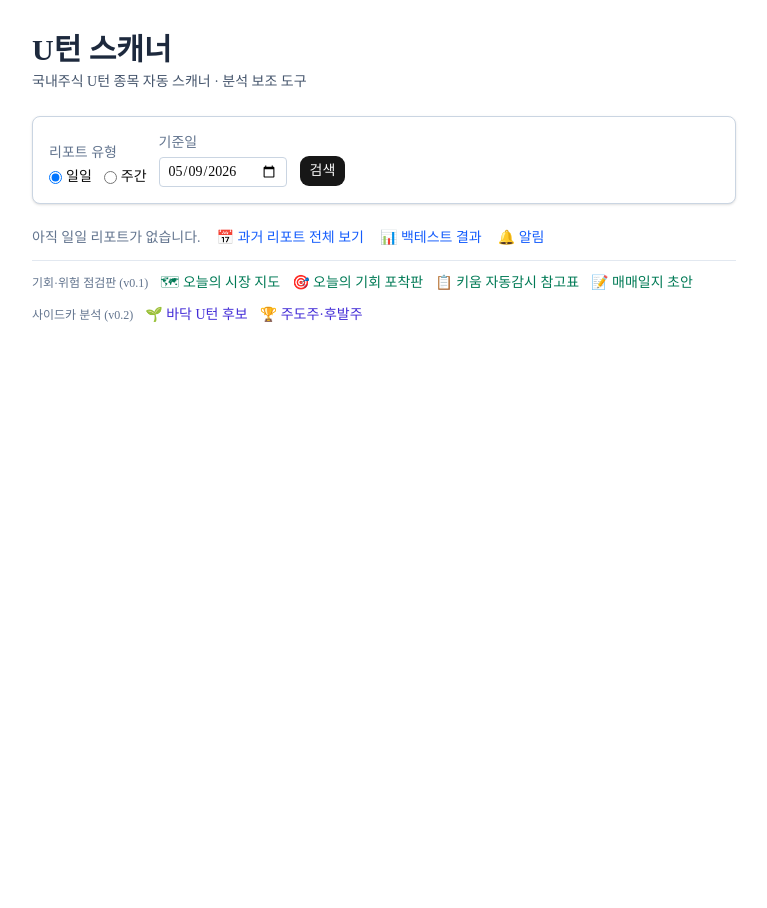
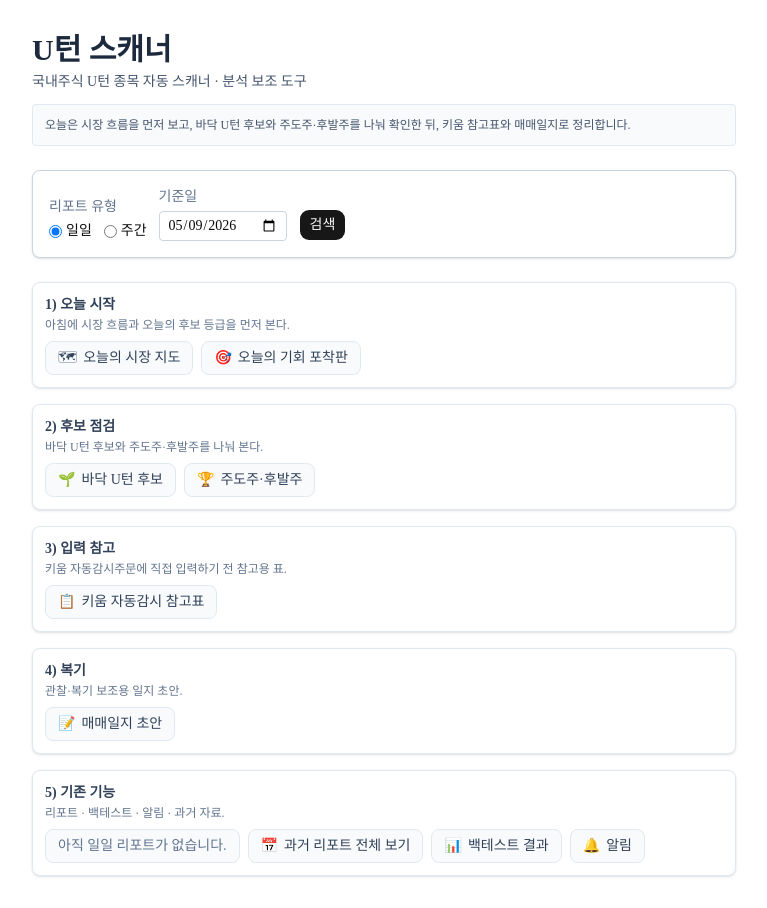
Before and after one commit to iambongdari-cyber/u-turn-scanner, a Next.js app: page / in a window 1280 px wide. Shown: the whole page, without its empty margins (256-1023 px from the left). Before the commit the page ends 800 px from the top, so only its background shows below. Built offline with nearby package versions, Linux system fonts and the light colour scheme; no server answers; the database is empty.

Commit message:
feat(v0.2.1): 홈 흐름 재배치와 UX 보정

```diff
--- a/app/bottom-watch/page.tsx
+++ b/app/bottom-watch/page.tsx
@@ -174,6 +174,10 @@ export default async function BottomWatchPage() {
         ))}
       </section>
 
+      <p className="mb-4 rounded border border-slate-200 bg-slate-50 p-2 text-xs text-slate-600">
+        기본 노출은 거래대금 회복과 U턴 근거가 뚜렷한 종목을 우선으로 보여줍니다. 각 단계별 최대 10개이며, 나머지는 "더 보기"로 펼치세요.
+      </p>
+
       {STAGES.map((s) => (
         <StageSection
           key={s}
@@ -205,9 +209,13 @@ function SummaryCard({ label, value }: { label: string; value: number }) {
   );
 }
 
+const STAGE_DEFAULT_LIMIT = 10;
+
 function StageSection({
   title, items, desc,
 }: { title: string; items: BottomCandidate[]; desc: string }) {
+  const head = items.slice(0, STAGE_DEFAULT_LIMIT);
+  const rest = items.slice(STAGE_DEFAULT_LIMIT);
   return (
     <section className="mb-6">
       <h2 className="mb-1 text-base font-semibold text-slate-800">
@@ -219,11 +227,25 @@ function StageSection({
           해당 단계의 종목이 없습니다.
         </div>
       ) : (
-        <ul className="space-y-2">
-          {items.map((c) => (
-            <CandidateCard key={c.ticker} c={c} />
-          ))}
-        </ul>
+        <>
+          <ul className="space-y-2">
+            {head.map((c) => (
+              <CandidateCard key={c.ticker} c={c} />
+            ))}
+          </ul>
+          {rest.length > 0 && (
+            <details className="mt-2">
+              <summary className="inline-flex cursor-pointer items-center rounded bg-slate-100 px-3 py-1.5 text-xs text-slate-700 hover:bg-slate-200">
+                나머지 {rest.length}개 더 보기
+              </summary>
+              <ul className="mt-2 space-y-2">
+                {rest.map((c) => (
+                  <CandidateCard key={c.ticker} c={c} />
+                ))}
+              </ul>
+            </details>
+          )}
+        </>
       )}
     </section>
   );
--- a/app/journal/page.tsx
+++ b/app/journal/page.tsx
@@ -174,7 +174,10 @@ export default async function JournalPage() {
                 </div>
 
                 <div className="mt-3 rounded border border-indigo-200 bg-indigo-50 p-3">
-                  <p className="mb-2 text-xs font-semibold text-indigo-800">일지 초안 — 관찰·복기 보조</p>
+                  <p className="mb-1 text-xs font-semibold text-indigo-800">일지 초안 — 관찰·복기 보조</p>
+                  <p className="mb-2 text-[11px] text-indigo-700">
+                    이 박스는 사이드카 분석에서 <strong>자동으로 채워지는 초안</strong>입니다. 사용자 본인의 판단·근거는 아래 <strong>자유 메모</strong>에 따로 적어 주세요.
+                  </p>
                   <div className="space-y-2 text-xs text-slate-700">
                     <div>
                       <span className="font-medium text-slate-600">오늘 분류:</span>{' '}
--- a/app/leaders/page.tsx
+++ b/app/leaders/page.tsx
@@ -163,6 +163,12 @@ export default async function LeadersPage() {
         </div>
       </header>
 
+      <div className="mb-6 rounded-md border border-amber-300 bg-amber-50 p-3 text-sm text-amber-900">
+        🥇 <strong>진짜 주도주 후보</strong>는 돈의 흐름과 가격 위치를 함께 본 분류입니다.
+        <strong> 매수 권유가 아니며</strong>, 가격 진입 여부는 사용자 본인이 <strong>추격 위험</strong>과 함께 판단해야 합니다.
+        기본 노출은 거래대금·전고점 근접도·상대강도 기준 상위 종목 위주이며, 나머지는 "더 보기"로 펼치세요.
+      </div>
+
       <section className="mb-6 grid grid-cols-2 gap-2 sm:grid-cols-4">
         <SummaryCard label="강한 섹터" value={summary.n_sectors_strong ?? strong.length} />
         <SummaryCard label="약한 섹터" value={summary.n_sectors_weak ?? weak.length} />
@@ -301,9 +307,13 @@ function SectorCard({ block }: { block: SectorBlock }) {
   );
 }
 
+const SECTOR_MEMBER_LIMIT = 5;
+
 function SubSection({ label, items }: { label: string; items: SectorMember[] }) {
   const meta = LABEL_META[label] ?? { icon: '·', cls: 'bg-slate-100 text-slate-700' };
   const desc = SECTION_DESC[label] ?? '';
+  const head = items.slice(0, SECTOR_MEMBER_LIMIT);
+  const rest = items.slice(SECTOR_MEMBER_LIMIT);
   return (
     <section>
       <div className="mb-1 flex items-baseline gap-2">
@@ -318,9 +328,21 @@ function SubSection({ label, items }: { label: string; items: SectorMember[] })
           이 분류에 해당하는 종목이 없습니다.
         </div>
       ) : (
-        <ul className="space-y-1.5">
-          {items.map((m) => <MemberRow key={m.ticker} m={m} />)}
-        </ul>
+        <>
+          <ul className="space-y-1.5">
+            {head.map((m) => <MemberRow key={m.ticker} m={m} />)}
+          </ul>
+          {rest.length > 0 && (
+            <details className="mt-1.5">
+              <summary className="inline-flex cursor-pointer items-center rounded bg-slate-100 px-2 py-1 text-xs text-slate-700 hover:bg-slate-200">
+                나머지 {rest.length}개 더 보기
+              </summary>
+              <ul className="mt-1.5 space-y-1.5">
+                {rest.map((m) => <MemberRow key={m.ticker} m={m} />)}
+              </ul>
+            </details>
+          )}
+        </>
       )}
     </section>
   );
--- a/app/page.tsx
+++ b/app/page.tsx
@@ -21,56 +21,112 @@ export default async function Home() {
     .eq('is_read', false);
 
   return (
-    <main className="container mx-auto max-w-3xl p-8">
+    <main className="container mx-auto max-w-3xl p-6 sm:p-8">
       <header className="mb-6">
         <h1 className="text-3xl font-bold text-slate-800">U턴 스캐너</h1>
         <p className="mt-1 text-sm text-slate-600">
           국내주식 U턴 종목 자동 스캐너 · 분석 보조 도구
         </p>
+        <p className="mt-3 rounded border border-slate-200 bg-slate-50 p-3 text-xs text-slate-600">
+          오늘은 시장 흐름을 먼저 보고, 바닥 U턴 후보와 주도주·후발주를 나눠 확인한 뒤, 키움 참고표와 매매일지로 정리합니다.
+        </p>
       </header>
 
       <SearchForm defaultDate={latestDaily?.base_date} />
 
-      <div className="mt-6 flex flex-wrap items-center gap-4 text-sm">
+      <div className="mt-6 space-y-4">
+        <FlowSection title="1) 오늘 시작" desc="아침에 시장 흐름과 오늘의 후보 등급을 먼저 본다.">
+          <FlowLink href="/market" emoji="🗺" label="오늘의 시장 지도" />
+          <FlowLink href="/opportunities" emoji="🎯" label="오늘의 기회 포착판" />
+        </FlowSection>
+
+        <FlowSection title="2) 후보 점검" desc="바닥 U턴 후보와 주도주·후발주를 나눠 본다.">
+          <FlowLink href="/bottom-watch" emoji="🌱" label="바닥 U턴 후보" />
+          <FlowLink href="/leaders" emoji="🏆" label="주도주·후발주" />
+        </FlowSection>
+
+        <FlowSection title="3) 입력 참고" desc="키움 자동감시주문에 직접 입력하기 전 참고용 표.">
+          <FlowLink href="/kiwoom-helper" emoji="📋" label="키움 자동감시 참고표" />
+        </FlowSection>
+
+        <FlowSection title="4) 복기" desc="관찰·복기 보조용 일지 초안.">
+          <FlowLink href="/journal" emoji="📝" label="매매일지 초안" />
+        </FlowSection>
+
+        <FlowSection title="5) 기존 기능" desc="리포트 · 백테스트 · 알림 · 과거 자료.">
           {latestDaily ? (
+            <FlowLink
+              href={`/reports/${latestDaily.id}`}
+              emoji="▶"
+              label={`가장 최근 일일 리포트 (${latestDaily.base_date})`}
+            />
+          ) : (
+            <span className="inline-flex items-center rounded-md border border-slate-200 bg-slate-50 px-3 py-1.5 text-sm text-slate-500">
+              아직 일일 리포트가 없습니다.
+            </span>
+          )}
+          <FlowLink href="/history" emoji="📅" label="과거 리포트 전체 보기" />
+          <FlowLink href="/backtest" emoji="📊" label="백테스트 결과" />
+          <AlertLink unreadCount={unreadCount} />
+        </FlowSection>
+      </div>
+    </main>
+  );
+}
+
+function FlowSection({
+  title,
+  desc,
+  children,
+}: {
+  title: string;
+  desc?: string;
+  children: React.ReactNode;
+}) {
+  return (
+    <section className="rounded-md border border-slate-200 bg-white p-3 shadow-sm">
+      <div className="mb-2">
+        <h2 className="text-sm font-semibold text-slate-700">{title}</h2>
+        {desc && <p className="mt-0.5 text-xs text-slate-500">{desc}</p>}
+      </div>
+      <div className="flex flex-wrap gap-2">{children}</div>
+    </section>
+  );
+}
+
+function FlowLink({
+  href,
+  emoji,
+  label,
+}: {
+  href: string;
+  emoji: string;
+  label: string;
+}) {
+  return (
     <Link
-            href={`/reports/${latestDaily.id}`}
-            className="text-blue-600 hover:underline"
+      href={href}
+      className="inline-flex items-center gap-1.5 rounded-md border border-slate-200 bg-slate-50 px-3 py-1.5 text-sm text-slate-700 hover:border-blue-300 hover:bg-blue-50 hover:text-blue-700"
     >
-            ▶ 가장 최근 일일 리포트 ({latestDaily.base_date}) 바로 보기
+      <span aria-hidden>{emoji}</span>
+      <span>{label}</span>
     </Link>
-        ) : (
-          <span className="text-slate-500">아직 일일 리포트가 없습니다.</span>
-        )}
-        <Link href="/history" className="text-blue-600 hover:underline">
-          📅 과거 리포트 전체 보기
-        </Link>
-        <Link href="/backtest" className="text-blue-600 hover:underline">
-          📊 백테스트 결과
-        </Link>
-        <Link href="/alerts" className="flex items-center gap-1.5 text-blue-600 hover:underline">
-          🔔 알림
+  );
+}
+
+function AlertLink({ unreadCount }: { unreadCount: number | null | undefined }) {
+  return (
+    <Link
+      href="/alerts"
+      className="inline-flex items-center gap-1.5 rounded-md border border-slate-200 bg-slate-50 px-3 py-1.5 text-sm text-slate-700 hover:border-blue-300 hover:bg-blue-50 hover:text-blue-700"
+    >
+      <span aria-hidden>🔔</span>
+      <span>알림</span>
       {unreadCount != null && unreadCount > 0 && (
         <span className="inline-flex min-w-[20px] items-center justify-center rounded-full bg-red-500 px-1.5 py-0.5 text-[10px] font-medium text-white">
           {unreadCount > 99 ? '99+' : unreadCount}
         </span>
       )}
     </Link>
-      </div>
-
-      <div className="mt-3 flex flex-wrap items-center gap-3 border-t border-slate-200 pt-3 text-sm">
-        <span className="text-xs text-slate-500">기회·위험 점검판 (v0.1)</span>
-        <Link href="/market" className="text-emerald-700 hover:underline">🗺 오늘의 시장 지도</Link>
-        <Link href="/opportunities" className="text-emerald-700 hover:underline">🎯 오늘의 기회 포착판</Link>
-        <Link href="/kiwoom-helper" className="text-emerald-700 hover:underline">📋 키움 자동감시 참고표</Link>
-        <Link href="/journal" className="text-emerald-700 hover:underline">📝 매매일지 초안</Link>
-      </div>
-
-      <div className="mt-3 flex flex-wrap items-center gap-3 text-sm">
-        <span className="text-xs text-slate-500">사이드카 분석 (v0.2)</span>
-        <Link href="/bottom-watch" className="text-indigo-700 hover:underline">🌱 바닥 U턴 후보</Link>
-        <Link href="/leaders" className="text-indigo-700 hover:underline">🏆 주도주·후발주</Link>
-      </div>
-    </main>
   );
 }
```
Also changed, not shown: 2 other files (tests, documents, lock files or other folders). Lines whose indentation alone changed are shown as unchanged.
